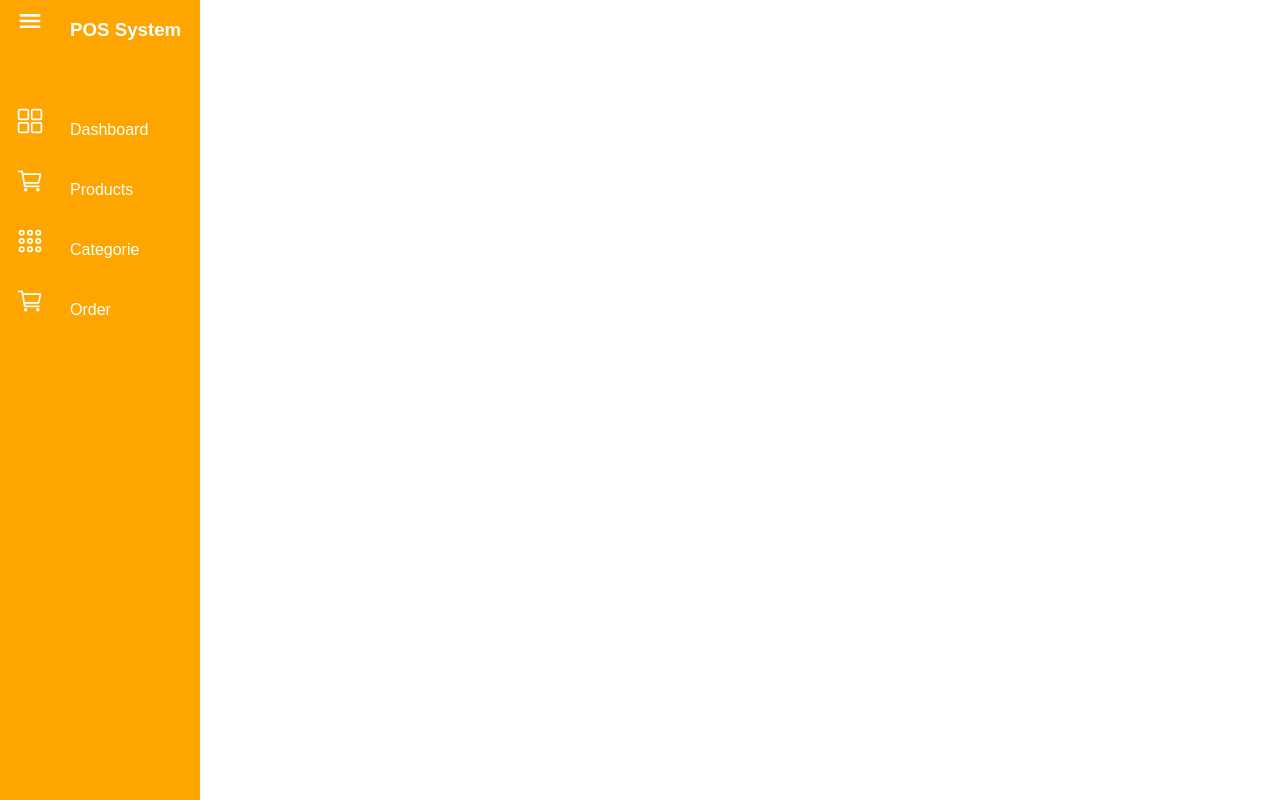
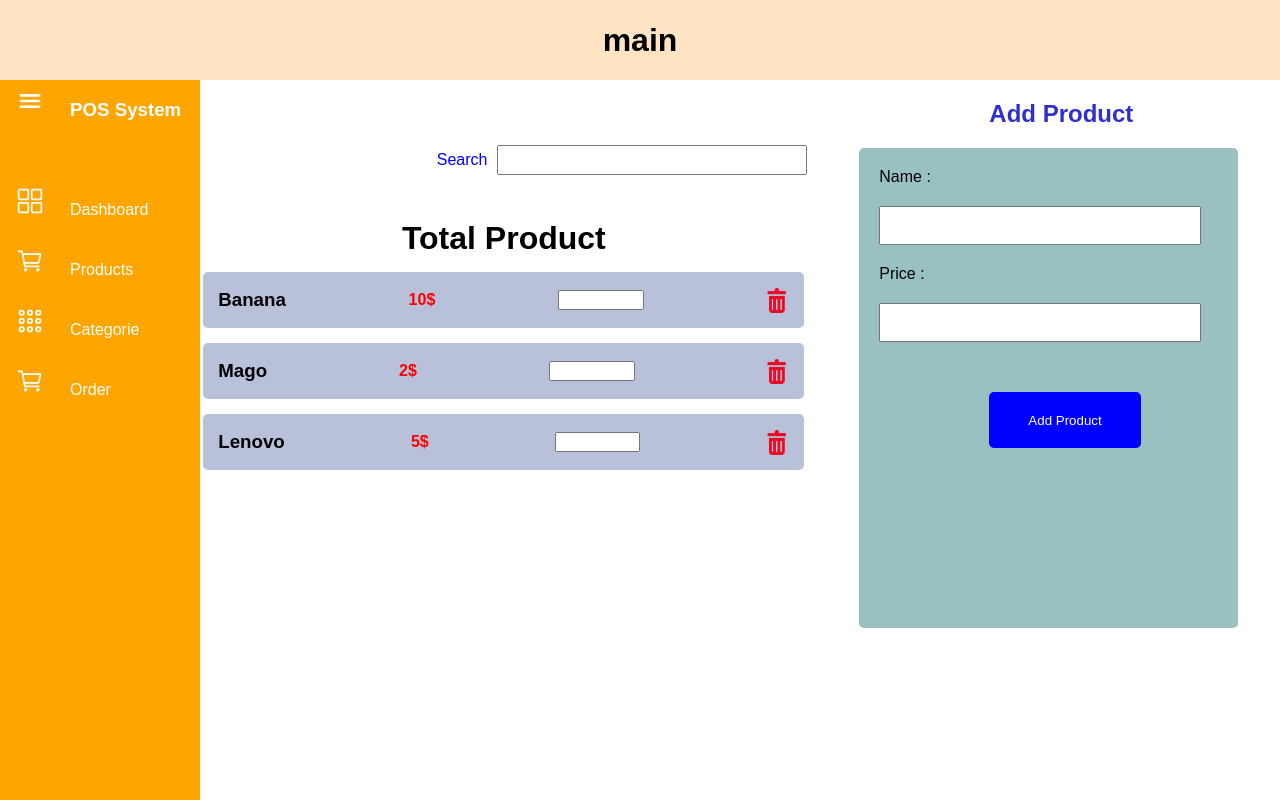
Before and after one commit to rithsreynang/POS-SYSTEM-A1, a plain HTML site: page Pages/product.html in a window 1280 px wide. Drawn offline with nearby package versions, Linux system fonts and the light colour scheme.

Commit message:
#3 create feature add product

```diff
--- a/Pages/product.html
+++ b/Pages/product.html
@@ -19,8 +19,12 @@
 
 <body>
     <!-- =============Navigation========== -->
+    <main>
+        <h1>main</h1>
+    </main>
     <div class="container">
-        <div class="navigation">
+        <div class="contan">
+                    <div class="navigation">
             <ul>
                 <li>
                     <a href="">
@@ -65,6 +69,45 @@
                 </li>
             </ul>
         </div>
+        </div>
+        <div class="AddCard">
+            <div class="itemsearch">
+                <p>Search</p>
+                <input type="search" id="gsearch" name="gsearch">
+            </div>
+            <h1>Total Product</h1>
+
+            <div class="card" id="card1">
+                <span><h3>Banana</h1></span>
+                <b>10$</b>
+                <input type="number" id="ip-number">
+                <img src="../Images/delete.jpg" alt="">
+            </div>
+
+            <div class="card" id="card2">
+                <span><h3>Mago</h1></span>
+                <b>2$</b>
+                <input type="number" id="ip-number">
+                <img src="../Images/delete.jpg" alt="">
+            </div>
+
+            <div class="card" id="card3">
+                <span><h3>Lenovo</h1></span>
+                <b>5$</b>
+                <input type="number" id="ip-number">
+                <img src="../Images/delete.jpg" alt="">
+            </div>
+        </div>
+        <div class="inputCard">
+            <h2>Add Product</h2>
+            <div class="text-input">
+                <p>Name :</p>
+                <input type="text" id="">
+                <p>Price :</p>
+                <input type="text" id="">
+                <button>Add Product</button>
+            </div>
+        </div>
     </div>
 </body>
 <script src="/JS/dashboard.js"></script>
--- a/css/product.css
+++ b/css/product.css
@@ -10,8 +10,20 @@ body{
     overflow: hidden;
 
 }
+main{
+    display: flex;
+    justify-content: center;
+    align-items: center;
+    height: 10vh;
+    background: bisque;
+}
+.container{
+    display: flex;
 
-.container{
+}
+
+.contan{
+    flex: 0.4;
     position: relative;
     width: 100%;
 }
@@ -74,3 +86,86 @@ body{
     text-align: start;
     white-space: nowrap;
 }
+
+/* Addcard */
+.AddCard{
+    height: auto;
+    text-align: center;
+    padding: 20px;
+    flex: 1.5;
+}
+.itemsearch{
+    display: flex;
+    justify-content: flex-end;
+    align-items: center;
+    width: 98%;
+    height: 15vh;
+    gap: 10px;
+}
+.itemsearch > p{
+    color: blue;
+}
+
+.itemsearch > input{
+    width: 50%;
+    height: 30px;
+}
+
+
+/* card */
+.card{
+    display: flex;
+    justify-content: space-between;
+    align-items: center;
+    margin: 15px;
+    height: 7vh;
+    padding: 15px;
+    border-radius: 5px;
+    background: rgb(185, 193, 218);
+}
+.card > img{
+    width: 4%;
+    height: 25px;
+}
+.card > input{
+    height: 20px;
+    width: 15%;
+}
+.card >b{
+    color: red;
+}
+
+
+/* EditCard */
+.inputCard{
+    height: auto;
+    padding-left: 20px;
+    flex: 1;
+}
+.inputCard h2{
+    color: rgb(47, 47, 207);
+    padding: 20px 0px 20px 130px
+}
+.inputCard .text-input{
+    width: 90%;
+    height: 60vh;
+    border-radius: 5px;
+    background: rgb(153, 193, 194);
+}
+.inputCard p{
+    padding: 20px;
+}
+.inputCard input{
+    padding: 10px;
+    margin-left: 20px;
+    width: 85%;
+}
+.text-input button{
+    margin: 50px 0px 20px 130px;
+    width: 40%;
+    height: 7vh;
+    border: none;
+    color: white;
+    background: blue;
+    border-radius: 5px;
+}
```
Also changed, not shown: Images/delete.jpg (added).
